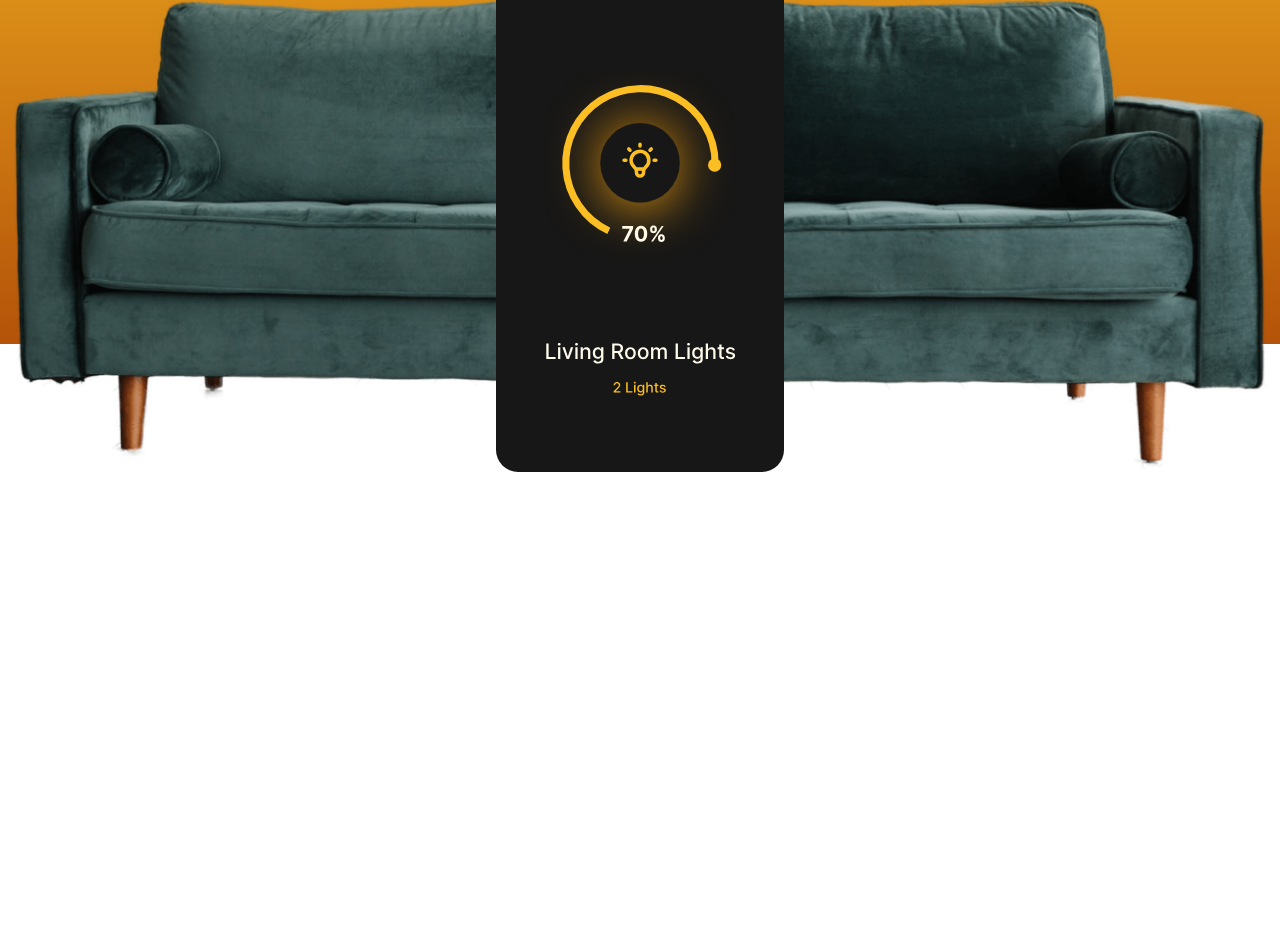
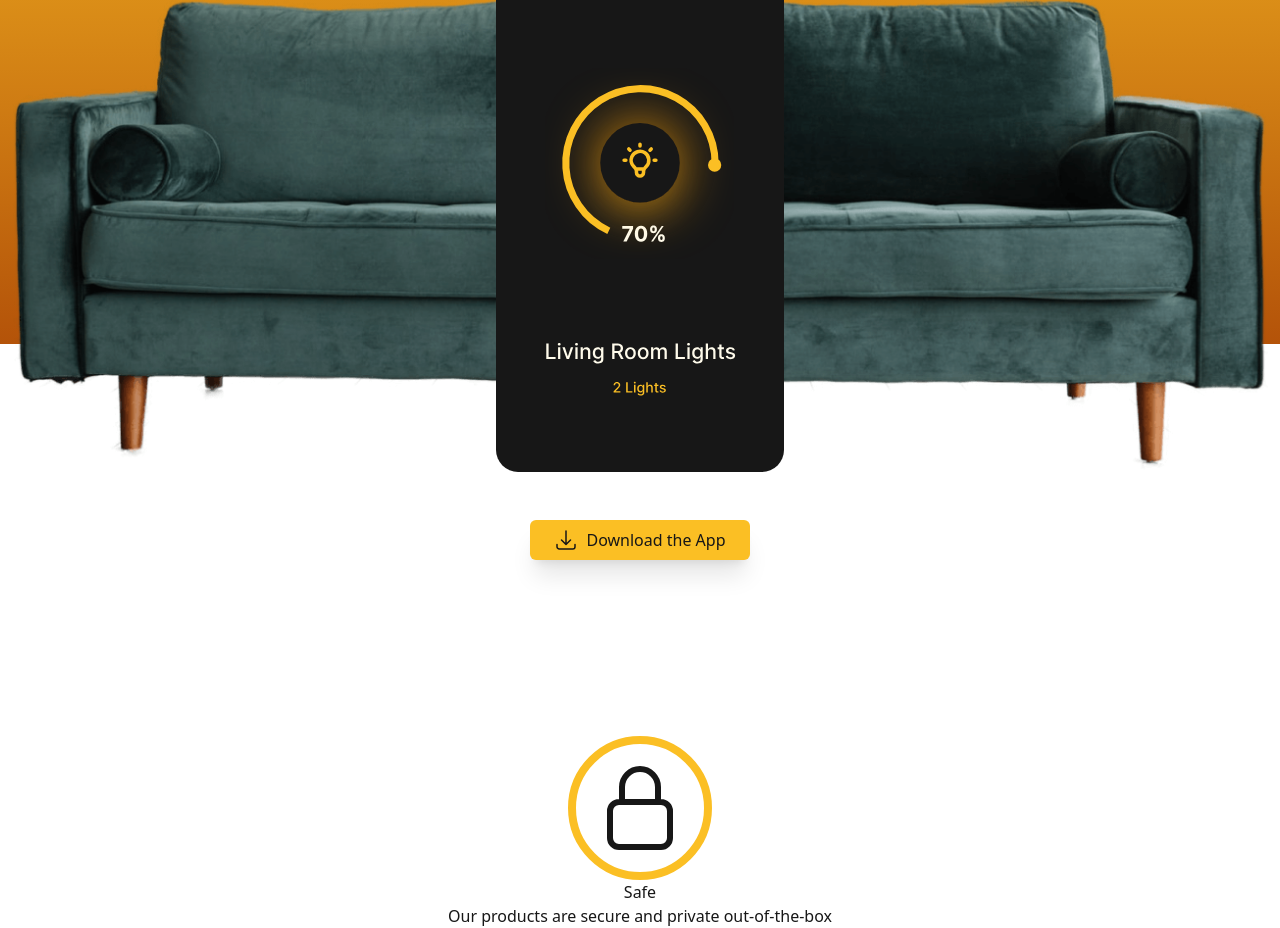
Before and after one commit to AtharvaK-15/HomeSmart-Landing-Page, a website: page index.html in a window 1280 px wide. Shown: the part 412-1340 px from the top of the page. Before the commit the page ends 884 px from the top, so only its background shows below. Drawn offline with nearby package versions, Linux system fonts and the light colour scheme; files that its build step writes are made by us from their sources.

Commit message:
Added card section

```diff
--- a/index.html
+++ b/index.html
@@ -14,7 +14,9 @@
  dark:text-neutral-200
  bg-white
  dark:bg-neutral-800" >
-    <nav class="mx-auto p-4 bg-amber-400">
+
+
+ <nav class="mx-auto p-4 bg-amber-400">
         <!-- container in tailwind only sets the width of things while in other frameworks center things. -->
         <div class="container
         mx-auto
@@ -60,6 +62,7 @@
         flex-col
         gap-4
         absolute
+        z-40
         right-0
         left-0
         top-16
@@ -135,7 +138,9 @@
         </div>
      </div>
     </nav>
-   <header class="relative pt-16 md:pt-24 lg:pt-48">
+
+
+    <header class="relative pt-16 md:pt-24 lg:pt-48">
     <div class="
     absolute
     inset-0
@@ -176,6 +181,78 @@
         " alt="App" >
     </div>
    </header>
+   <main class="
+   grid
+   gap-12
+   sm:gap-12
+   md:gap-24
+   lg:gap-32
+   px-8
+   overflow-hidden
+   ">
+   <a href="#" class="
+    py-2
+    px-6
+   bg-amber-400
+   dark:text-neutral-900
+    mx-auto
+    my-12
+    flex
+    gap-2
+    shadow-xl
+    hover:shadow-none
+    transition-shadow
+    focus:outline-none
+    focus-visible:ring-4
+     ring-neutral-900
+    rounded-md
+    ring-offset-4
+     ring-offset-white
+     dark:ring-amber-400
+     dark:ring-offset-neutral-800
+   ">
+    <svg xmlns="http://www.w3.org/2000/svg" fill="none" viewBox="0 0 24 24" stroke-width="1.5" stroke="currentColor" class="w-6 h-6">
+        <path stroke-linecap="round" stroke-linejoin="round"
+        d="M3 16.5v2.25A2.25 2.25 0 005.25 21h13.5A2.25 2.25 0 0021 18.75V16.5M16.5 12L12 16.5m0 0L7.5 12m4.5 4.5V3" />
+      </svg>
+    <span>Download the App</span>
+   </a>
+   <section aria-labelledby="qualities" class="relative">
+        <h2 id="qualities" class="sr-only">Out Qualities</h2>
+        <div class="container
+        mx-auto
+        max-w-5xl
+        flex
+        gap-12
+        flex-wrap
+        items-start
+        justify-center
+        md:justify-between
+        ">
+            <div class="gird
+            gap-4
+            justify-items-center
+            text-center
+            md:flex-1
+            ">
+                <div class="
+                rounded-full
+                border-8
+                border-amber-400
+                p-4
+                ">
+                    <svg xmlns="http://www.w3.org/2000/svg"
+                    fill="none" viewBox="0 0 24 24" stroke-width="1.5" stroke="currentColor" class="w-24 h-24">
+                        <path stroke-linecap="round" stroke-linejoin="round"
+                        d="M16.5 10.5V6.75a4.5 4.5 0 10-9 0v3.75m-.75 11.25h10.5a2.25 2.25 0 002.25-2.25v-6.75a2.25 2.25 0 00-2.25-2.25H6.75a2.25 2.25 0 00-2.25 2.25v6.75a2.25 2.25 0 002.25 2.25z" />
+                      </svg>
+                </div>
+                <h3>Safe</h3>
+                <p>Our products are secure and private out-of-the-box</p>
+            </div>
+        </div>
+   </section>
+   </main>
 
     <script src="app.js"></script>
 </body>
```
